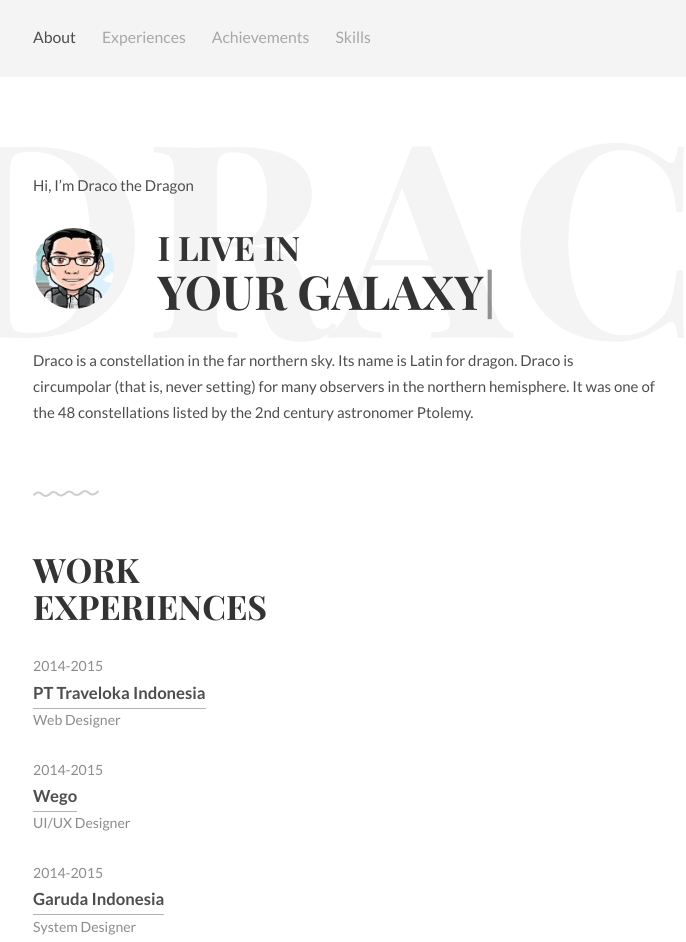
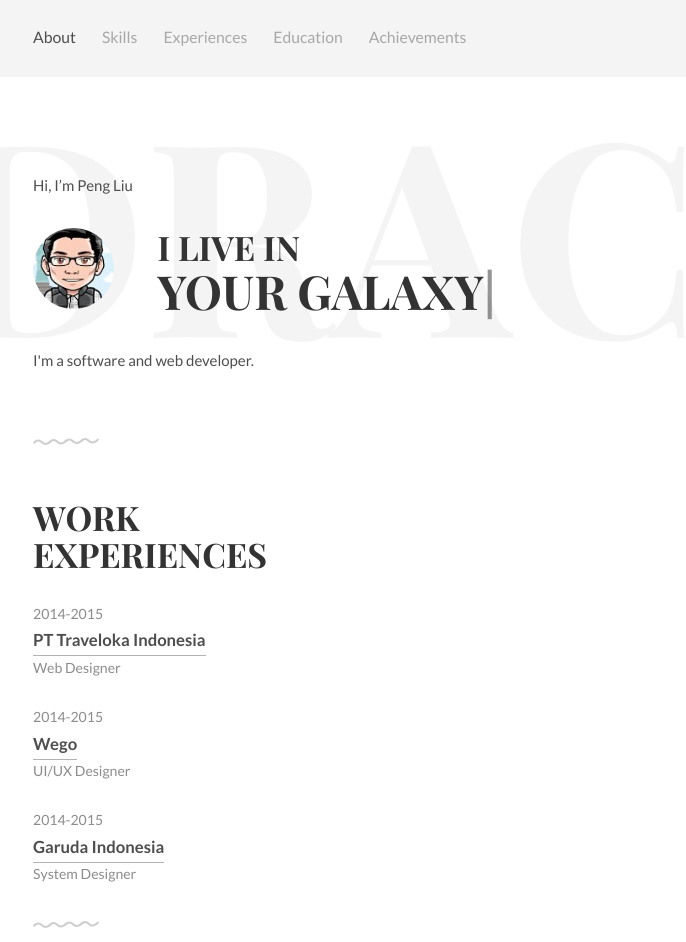
Before and after one commit to frank-liu/frank-liu.github.io, a plain HTML site: page index.html in a window 1280 px wide. Shown: the top 942 px of the page, without its empty margins (296-982 px from the left). Drawn offline with Linux system fonts and the light colour scheme.

Commit message:
edit html

```diff
--- a/index.html
+++ b/index.html
@@ -1,10 +1,10 @@
 <!DOCTYPE html>
 <html>
 <head>
-    <title>Draco by @afnizarnur</title>
+    <title>Resume of P.L.</title>
     <meta charset="utf-8" />
     <meta name="viewport" content="width=device-width, initial-scale=1">
-    <meta name="description" content="Draco is free PSD &amp; HTML template by @afnizarnur">
+    <meta name="description" content="I make this page based on Draco that is free PSD &amp; HTML template by @afnizarnur">
     <meta name="author" content="">
     <meta name="viewport" content="width=device-width, initial-scale=1" />
     <link rel="stylesheet" href="css/kube.min.css" />
@@ -26,14 +26,16 @@
 		<div class="container">
 			<header class="group top-nav">
 				<div class="navigation-toggle" data-tools="navigation-toggle" data-target="#navbar-1">
-				    <span class="logo">DRACO</span>
+				    <span class="logo">PENG</span>
 				</div>
 			    <nav id="navbar-1" class="navbar item-nav">
 				    <ul>
 				        <li class="active"><a href="#about">About</a></li>
-				        <li><a href="#experiences">Experiences</a></li>
+				        <li><a href="#skills">Skills</a></li>
+						<li><a href="#experiences">Experiences</a></li>
+                        <li><a href="#education">Education</a></li>
 				        <li><a href="#achievements">Achievements</a></li>
-				        <li><a href="#skills">Skills</a></li>
+
 				    </ul>
 				</nav>
 			</header>
@@ -43,7 +45,7 @@
 	<!-- Introduction -->
 	<div class="intro section" id="about">
 		<div class="container">
-			<p>Hi, I’m Draco the Dragon</p>
+			<p>Hi, I’m Peng Liu</p>
 			<div class="units-row units-split wrap">
 				<div class="unit-20">
 					<img src="img/ava.jpg" alt="Avatar">
@@ -52,7 +54,7 @@
 					<h1>I live in<br><span id="typed"></span></h1>
 				</div>
 				<p>
-					Draco is a constellation in the far northern sky. Its name is Latin for dragon. Draco is circumpolar (that is, never setting) for many observers in the northern hemisphere. It was one of the 48 constellations listed by the 2nd century astronomer Ptolemy.
+					I'm a software and web developer.
 				</p>
 			</div>
 		</div>
```
